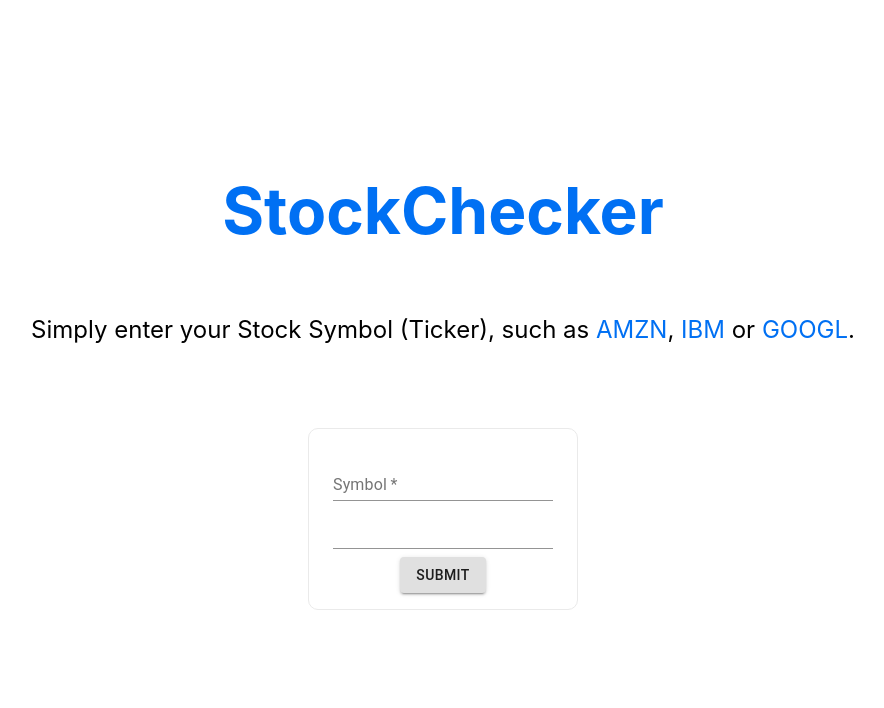
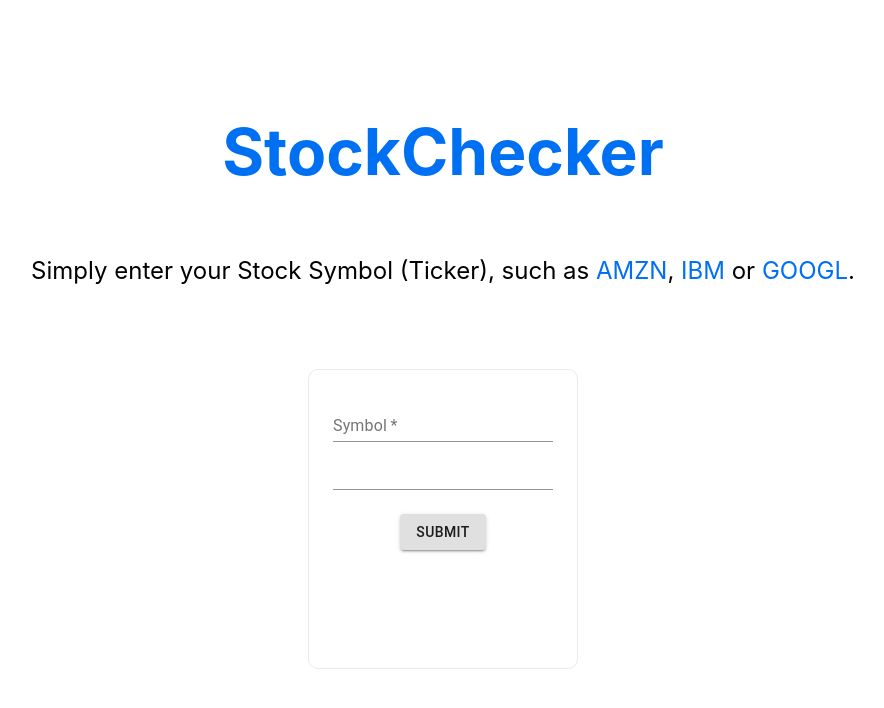
Before and after one commit to enza252/monitoring, a Next.js app in the folder ui/: page / in a window 1280 px wide. Shown: the top 708 px of the page, without its empty margins (197-1081 px from the left). Built offline with nearby package versions, Linux system fonts and the light colour scheme.

Commit message:
card styling and comment out failing test

```diff
--- a/ui/pages/index.tsx
+++ b/ui/pages/index.tsx
@@ -3,7 +3,7 @@ import type { SymbolData } from "../types"
 
 import { useState } from "react"
 import Head from "next/head"
-import { TextField, Input, Button, Grid } from "@material-ui/core"
+import { TextField, Input, Button, Grid, Divider } from "@material-ui/core"
 
 import styles from "../styles/Home.module.css"
 import { fetchStockData } from "./api"
@@ -50,7 +50,10 @@ const Home: NextPage = () => {
                <TextField required id="query-symbol-input-field" data-testid="query-symbol-input-field" inputProps={{ "aria-label": "query-symbol-input-field" }} value={querySymbol} onChange={onSymbolFieldChange} label="Symbol"/>
               </Grid>
               <Grid item xs={12}>
-               <Input required type="number" id="ndays-input-field" data-testid="ndays-input-field" inputProps={{ "aria-label": "ndays-input-field" }} value={queryNDays} onChange={onNDaysFieldChange} label="Number of Days"/>
+               <Input required type="number" id="ndays-input-field" data-testid="ndays-input-field" inputProps={{ "aria-label": "ndays-input-field" }} value={queryNDays} onChange={onNDaysFieldChange} />
+              </Grid>
+              <Grid item xs={12}>
+               <Divider variant="middle" flexItem/>
               </Grid>
               <Grid>
                 <Button aria-label="submit-query-button" variant="contained" onClick={onButtonClick}>Submit</Button>
--- a/ui/styles/Home.module.css
+++ b/ui/styles/Home.module.css
@@ -94,6 +94,7 @@
   border-radius: 10px;
   transition: color 0.15s ease, border-color 0.15s ease;
   max-width: 300px;
+  height: 300px;
 }
 
 .card:hover,
```
Also changed, not shown: 1 other file (tests, documents, lock files or other folders).
